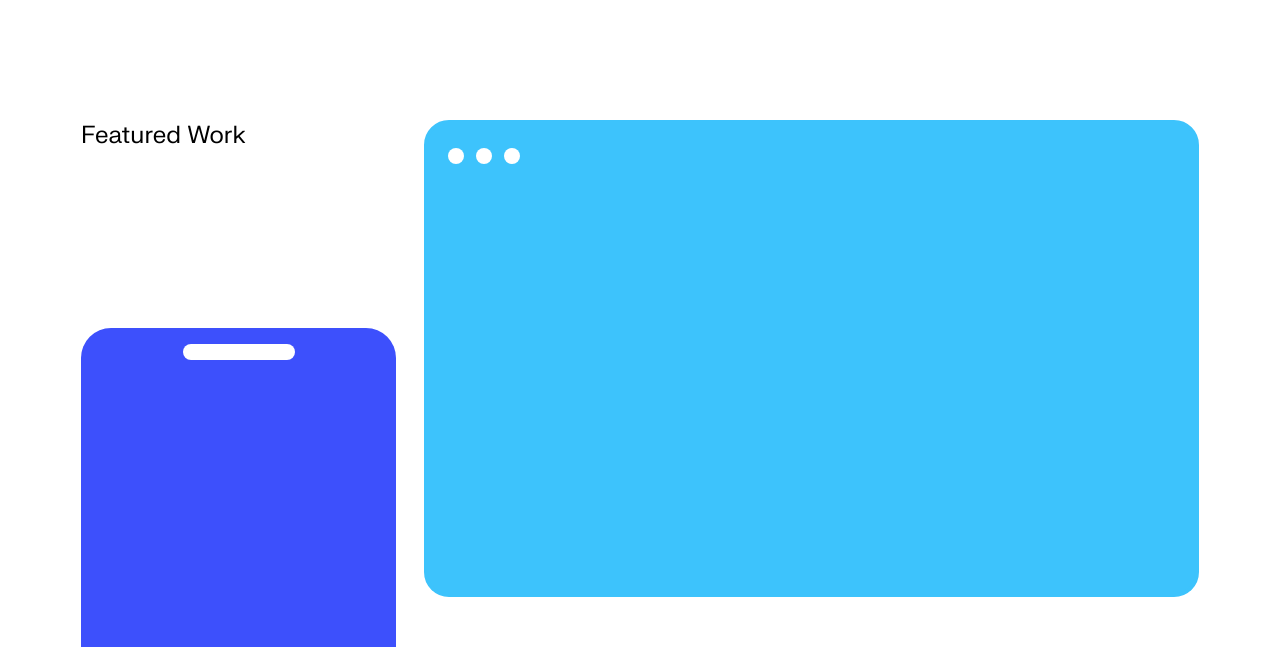
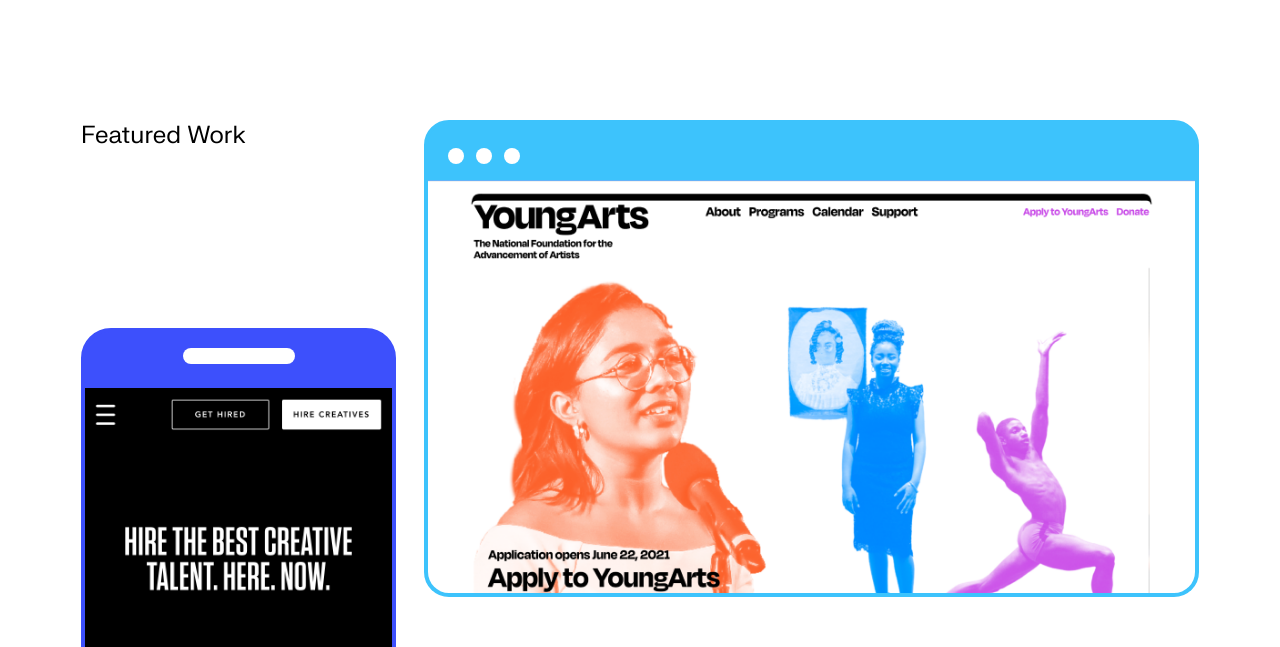
Before and after one commit to brentahrens1/brent-ahrens-portfolio-2024, a React (Create React App) app: page / in a window 1280 px wide. Shown: the part 680-1327 px from the top of the page. Built offline with nearby package versions, Linux system fonts and the light colour scheme.

Commit message:
desktop styling and functionlity for intersection observer

```diff
--- a/package.json
+++ b/package.json
@@ -12,6 +12,7 @@
     "@types/react-dom": "^18.2.25",
     "react": "^18.2.0",
     "react-dom": "^18.2.0",
+    "react-intersection-observer": "^9.10.2",
     "react-scripts": "5.0.1",
     "typescript": "^4.9.5",
     "web-vitals": "^2.1.4"
--- a/src/components/sections/featured-work.tsx
+++ b/src/components/sections/featured-work.tsx
@@ -1,32 +1,57 @@
 import youngarts from '../../assets/featured-work/youngarts.png';
 import tempopay from '../../assets/featured-work/tempopay.png';
+ import wnw from '../../assets/featured-work/wnw-mobile.png';
+
+import { useInView } from "react-intersection-observer";
+
+
 
 const FeaturedWork = () => {
+  const { ref: ref1, inView: inView1 } = useInView({ threshold: 0.5, rootMargin: '-100px' });
+  const { ref: ref2, inView: inView2 } = useInView({ threshold: 0.5, rootMargin: '-100px' });
+  const { ref: ref3, inView: inView3 } = useInView({ threshold: 0.5, rootMargin: '-100px' });
+
   return (
     <div className='pb-14 flex flex-col items-center justify-center'>
       <div className='flex justify-center gap-7 mb-40'>
         <div>
           <p className="text-2xl mb-44">Featured Work</p>
-          <div className="bg-nightblue rounded-[30px] h-[680px] w-[315px] relative">
+          <div ref={ref2} className="bg-nightblue border-4 border-nightblue rounded-[30px] h-[680px] w-[315px] relative overflow-hidden pt-14">
             <div className="absolute top-4 left-1/2 -translate-x-1/2 h-4 w-28 bg-white rounded-full"></div>
+            <img
+              className={`w-full transition-all duration-700 ${
+                inView2 ? 'opactiy-100' : 'opacity-0'
+              }`}
+              src={wnw} alt="Working Not Working"
+            />
           </div>
         </div>
         <div>
-          <div className='relative border-4 border-youngarts bg-youngarts rounded-[25px] overflow-hidden pt-14 max-w-[775px] mb-[260px] min-h-[445px]'>
+          <div ref={ref1} className='relative border-4 border-youngarts bg-youngarts rounded-[25px] overflow-hidden pt-14 max-w-[775px] mb-[260px] min-h-[445px]'>
             <div className='absolute top-6 left-5 flex items-center gap-3'>
               <div className='bg-white w-4 h-4 rounded-full'></div>
               <div className='bg-white w-4 h-4 rounded-full'></div>
               <div className='bg-white w-4 h-4 rounded-full'></div>
             </div>
-            <img className='w-full opacity-0' src={youngarts} alt="Young Arts Image" />
+            <img
+              className={`w-full transition-all duration-700 ${
+                inView1 ? 'opactiy-100' : 'opacity-0'
+              }`}
+              src={youngarts} alt="Young Arts Image"
+            />
           </div>
-          <div className='relative border-4 border-tempopay bg-tempopay rounded-[25px] overflow-hidden pt-14 max-w-[775px] min-h-[445px]'>
+          <div ref={ref3} className='relative border-4 border-tempopay bg-tempopay rounded-[25px] overflow-hidden pt-14 max-w-[775px] min-h-[445px]'>
             <div className='absolute top-6 left-5 flex items-center gap-3'>
               <div className='bg-white w-4 h-4 rounded-full'></div>
               <div className='bg-white w-4 h-4 rounded-full'></div>
               <div className='bg-white w-4 h-4 rounded-full'></div>
             </div>
-            <img className='w-full opacity-0' src={tempopay} alt="Young Arts Image" />
+            <img
+              className={`w-full transition-all duration-700 ${
+                inView3 ? 'opactiy-100' : 'opacity-0'
+              }`}
+              src={tempopay} alt="Young Arts Image"
+            />
           </div>
         </div>
       </div>
```
Also changed, not shown: src/assets/featured-work/wnw-mobile.png (added), 1 other file (tests, documents, lock files or other folders).
